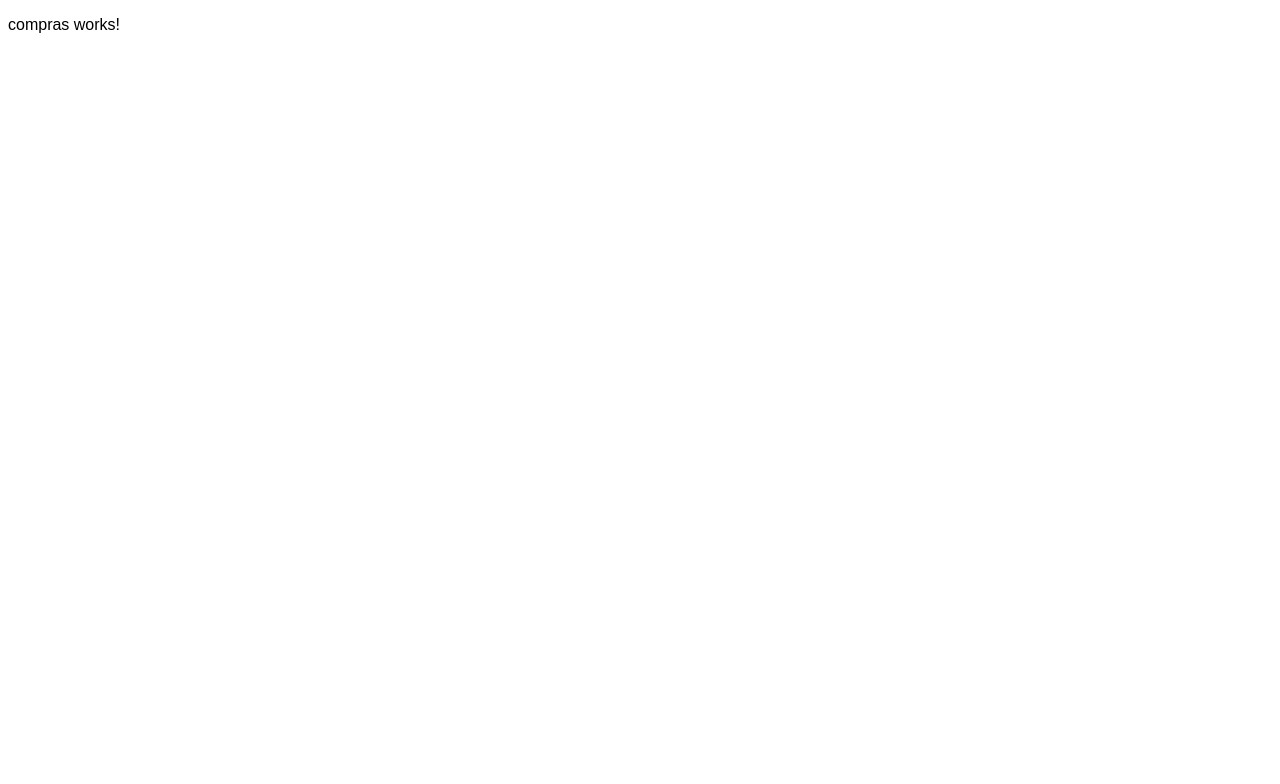
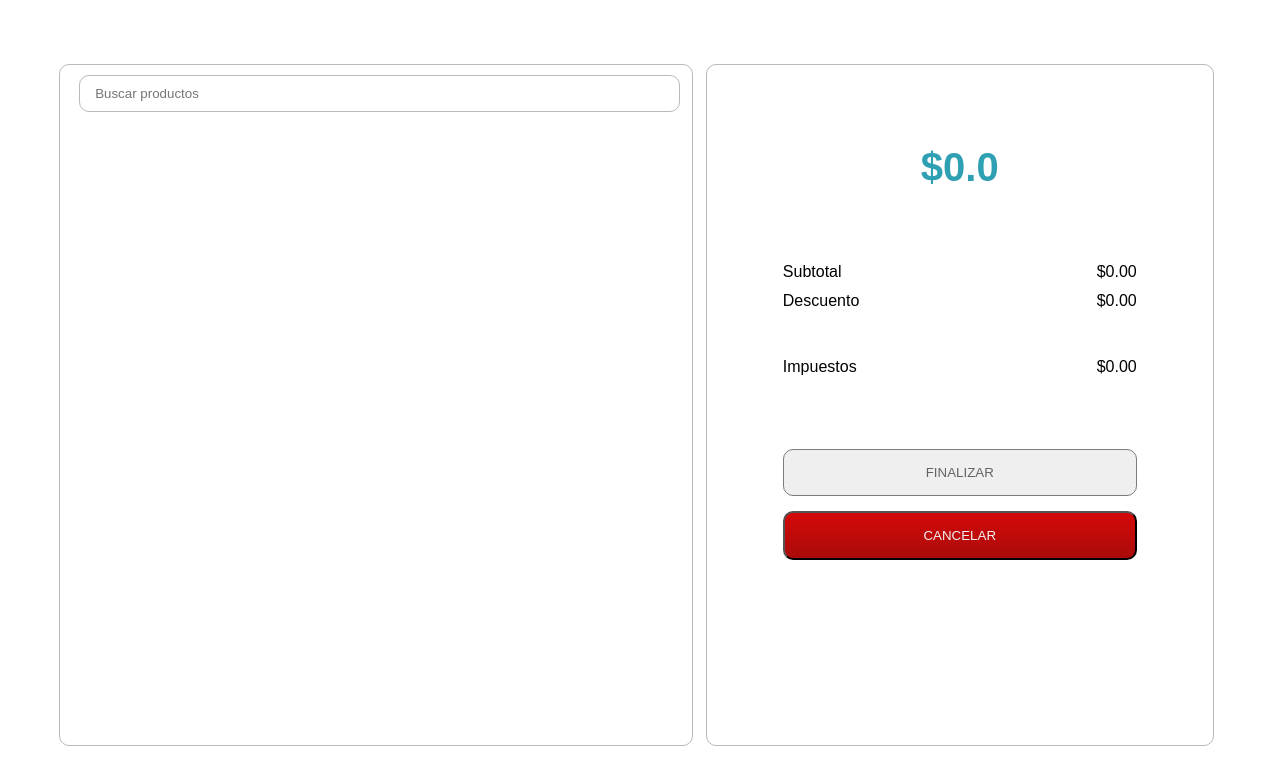
Before and after one commit to schietekat/punto_venta_pruebas, an Angular app in the folder venta/: page /compras in a window 1280 px wide. Shown: the top 784 px of the page. Built offline with nearby package versions, Linux system fonts and the light colour scheme.

Commit message:
Compras con base ya creada, y obteniendo el valor a buscar, estructura de Inventario creada

```diff
--- a/venta/src/app/compras/compras.component.css
+++ b/venta/src/app/compras/compras.component.css
@@ -0,0 +1,83 @@
+
+.container {
+	display: flex;
+}
+
+#agregar--productos {
+	display: block;
+	width: 50%;
+	border: 1px solid rgb(185, 185, 185);
+	border-radius: 10px;
+	height: 85vh !important;
+	margin-top: 7vh;
+	margin-left: 4vw;
+}
+
+#resumen--compra {
+	display: block;
+	width: 40%;
+	border: 1px solid rgb(185, 185, 185);
+	border-radius: 10px;
+	height: 85vh !important;
+	margin-top: 7vh;
+	margin-left: 1vw;
+}
+
+.buscador--productos {
+	width: 90%;
+	margin: 3%;
+	padding: 10px 15px;
+	margin-top: 10px;
+	border: 1px solid rgb(185, 185, 185);
+	border-radius: 10px;
+}
+
+.monto--total {
+	margin-top: 2em;
+	font-size: 2.5em;
+	color: rgb(47, 160, 180);
+	text-align: center;
+	font-weight: 600;
+}
+.monto--total::before, #subtotal--cantidad::before, #descuento--cantidad::before,  #impuestos--cantidad::before{
+	content: '$';
+}
+
+.montos--especificos {
+	display: block;
+	margin: 15%;
+	line-height: .8em;
+}
+
+#subtotal--cantidad, #descuento--cantidad, #impuestos--cantidad {
+	float: right;
+}
+
+.impuestos {
+	margin-top: 15%;
+}
+
+
+
+/* Clases botones */
+#botones {
+	width: 100%;
+}
+
+#botones button {
+	width: 70%;
+	margin-left: 15%;
+	padding: 15px 0;
+	border-radius: 10px;
+}
+
+#botones .finalizar {
+	border: 1px solid rgb(124, 124, 124);
+	color: rgb(100, 100, 100);
+}
+
+#botones .cancelar {
+	background: linear-gradient(rgb(212, 9, 9),rgb(170, 11, 11));
+	color: #f1f1f1;
+	margin-top: 15px;
+}
--- a/venta/src/app/compras/compras.component.html
+++ b/venta/src/app/compras/compras.component.html
@@ -1,3 +1,24 @@
-<p>
-  compras works!
-</p>
+
+<div class="container">
+    <div id="agregar--productos">
+        <input (keyup)="buscarProducto()" id="input--busqueda" class="buscador--productos" type="text" placeholder="Buscar productos">
+    </div>
+
+    <div id="resumen--compra">
+
+        <p class="monto--total">0.0</p>
+
+        <div class="montos--especificos">
+            <p class="subtotal">Subtotal <label id="subtotal--cantidad">0.00</label> </p>
+            <p class="descuento">Descuento  <label id="descuento--cantidad">0.00</label></p>
+
+            <p class="impuestos">Impuestos  <label id="impuestos--cantidad">0.00</label></p>
+        </div>
+
+        <div id="botones">
+            <button class="finalizar">FINALIZAR</button>
+            <button class="cancelar">CANCELAR</button>
+        </div>
+
+    </div>
+</div>
--- a/venta/src/app/compras/compras.component.ts
+++ b/venta/src/app/compras/compras.component.ts
@@ -9,6 +9,14 @@ export class ComprasComponent implements OnInit {
 
 constructor() { }
 
+	buscarProducto() {
+		var elemento = (<HTMLInputElement>document.getElementById("input--busqueda"));
+		console.log(elemento.value);
+
+		// Rutina para búsqueda de producto en Firebase.
+
+	}
+
 	ngOnInit() {
 	}
 
--- a/venta/src/app/home-page/home-page.component.css
+++ b/venta/src/app/home-page/home-page.component.css
@@ -37,6 +37,7 @@
 	-webkit-box-shadow: 10px 10px 31px -15px rgba(0,0,0,0.75);
 	-moz-box-shadow: 10px 10px 31px -15px rgba(0,0,0,0.75);
 	box-shadow: 10px 10px 31px -15px rgba(0,0,0,0.75);
+	cursor: pointer;
 }
 
 .margin--left--10 {
--- a/venta/src/app/inventario/inventario.component.css
+++ b/venta/src/app/inventario/inventario.component.css
@@ -0,0 +1,15 @@
+
+h1 {
+	text-align: center;
+	margin-top: 2%;
+}
+
+.inventario--container {
+
+	height: 85vh;
+	border: 1px solid #cccccc;
+	border-radius: 15px;
+	width: 94vw;
+	margin-left: 2vw;
+
+}
--- a/venta/src/app/inventario/inventario.component.html
+++ b/venta/src/app/inventario/inventario.component.html
@@ -1,3 +1,5 @@
-<p>
-  inventario works!
-</p>
+<h1>Inventario</h1>
+
+<div class="inventario--container">
+
+</div>
--- a/venta/src/styles.css
+++ b/venta/src/styles.css
@@ -3,3 +3,7 @@
 * {
 	font-family: Arial, Helvetica, sans-serif;
 }
+
+p {
+	user-select: none;
+}
```
Lines whose indentation alone changed are shown as unchanged.
